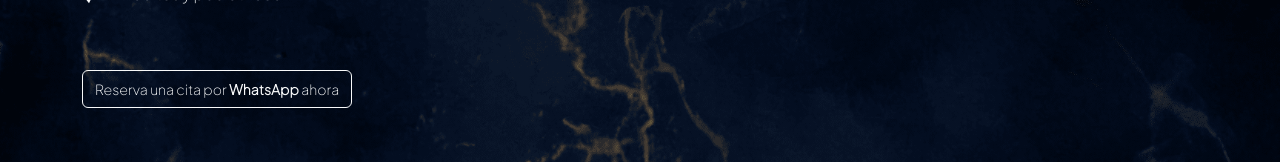
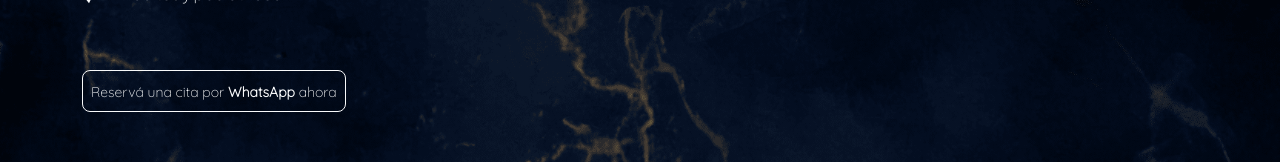
Before and after one commit to camimai07/ZNkinesiologia, a React (Vite) app: page / in a window 1280 px wide. Shown: the part 494-656 px from the top of the page. Built offline with nearby package versions, Linux system fonts and the light colour scheme.

Commit message:
detalles

```diff
--- a/src/components/Home/Home.tsx
+++ b/src/components/Home/Home.tsx
@@ -33,14 +33,15 @@ export const Home = () => {
               Adultos y pediátricos
             </p>
           </div>
-          <footer className="mt-5">
+          <footer className="mt-5 quick">
             <Button
               variant="outline-light"
               href="https://wa.me/+5491158953540"
               target="_blank"
+              className="p-2 rounded-3"
             >
               <small>
-                Reserva una cita por <strong>WhatsApp</strong> ahora
+                Reservá una cita por <strong>WhatsApp</strong> ahora
               </small>
             </Button>
           </footer>
```
